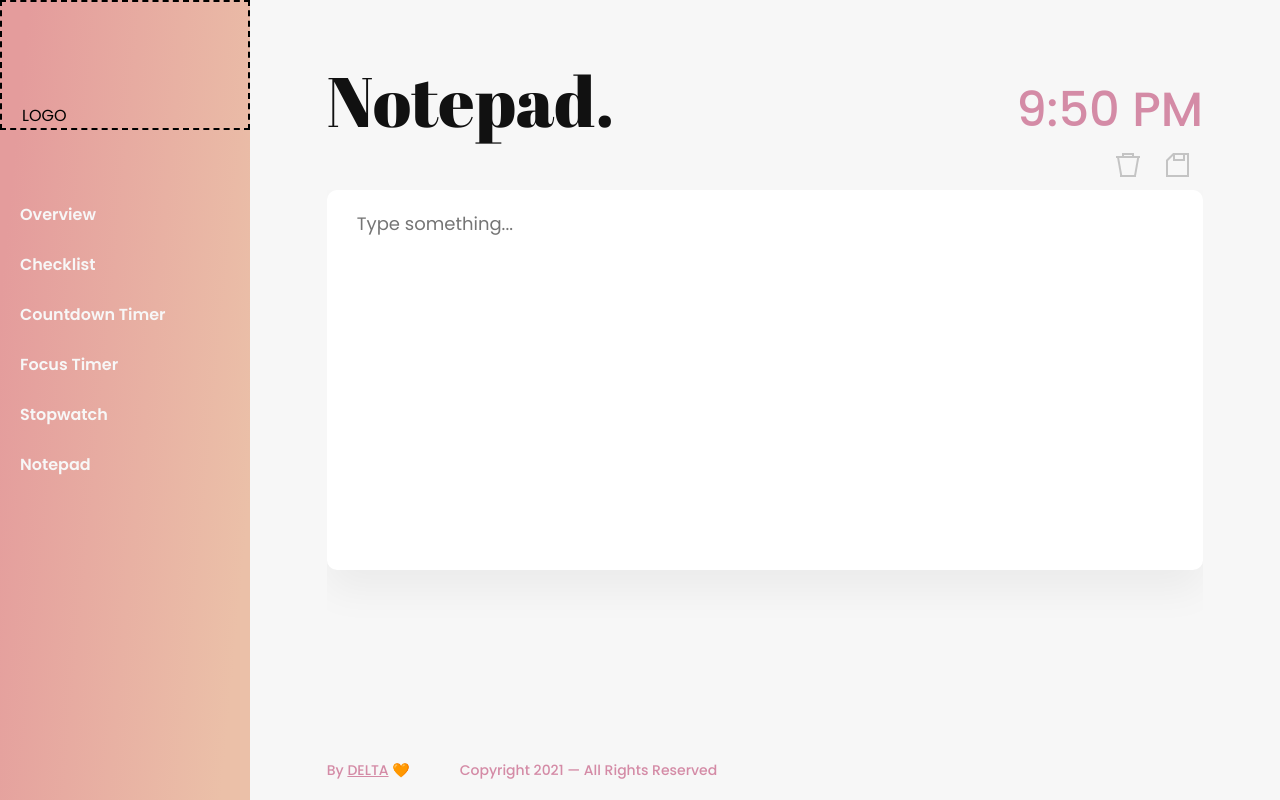
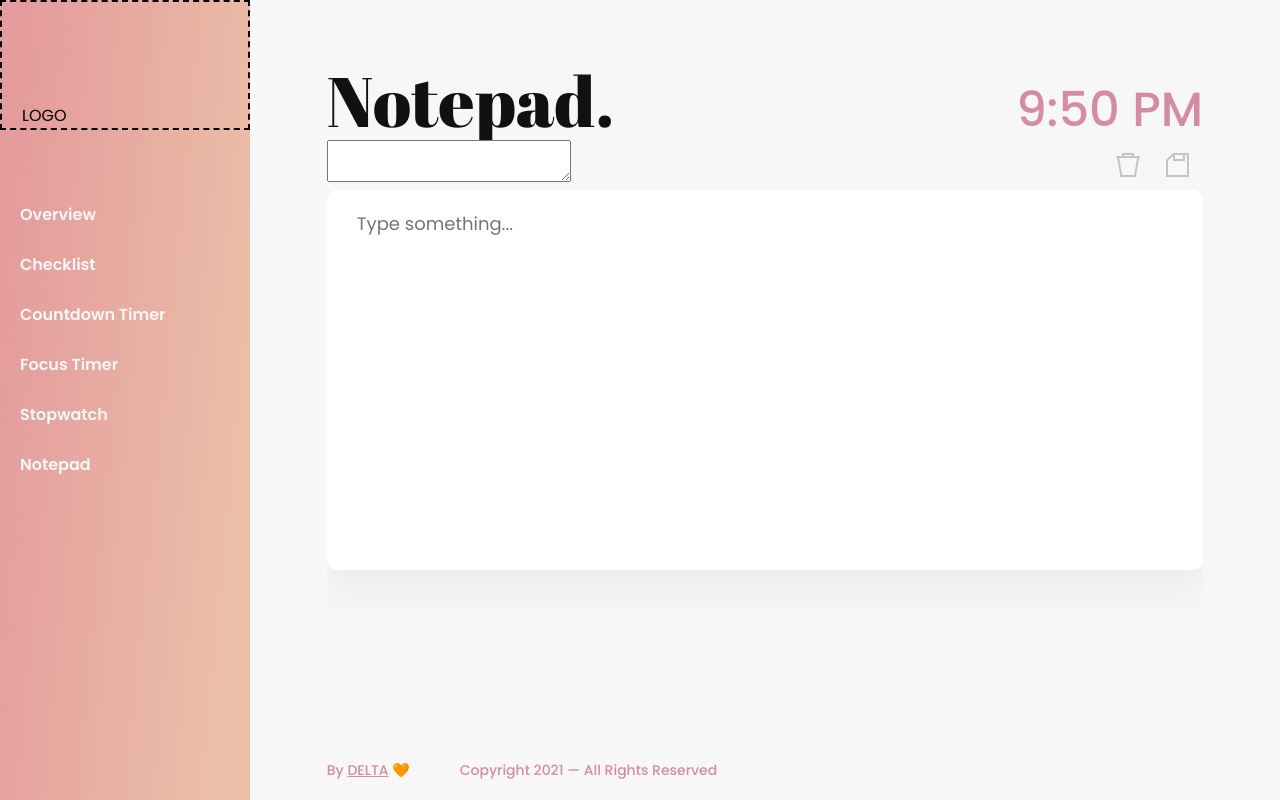
Before and after one commit to Deltaximity/TAKi, a React (Create React App) app in the folder taki-app/: page /notepad in a window 1280 px wide. Built offline with nearby package versions, Linux system fonts and the light colour scheme.

Commit message:
Notepad functions
worked on notepad functions, will continue working on this

```diff
--- a/taki-app/src/Tabs/Notepad.js
+++ b/taki-app/src/Tabs/Notepad.js
@@ -1,4 +1,6 @@
 import React from 'react';
+import { useState } from 'react';
+// import ActionPanel from '../components/ActionPanel';
 
 function Notepad() {
     return (
--- a/taki-app/src/components/ActionPanel.js
+++ b/taki-app/src/components/ActionPanel.js
@@ -1,6 +1,7 @@
 import React from 'react';
 import { Switch, Route } from "react-router-dom";
-
+import { useRef, useState } from 'react';
+// import Notepad from '../Tabs/Notepad';
 // import AddToDo from './Modals/AddItem';
 
 const Add = require('../icons/add.svg');
@@ -12,6 +13,21 @@ const Pause = require('../icons/pause.svg');
 // USE REQUIRE() IN ORDER FOR WEBPACK TO PROCESS INTERNAL FILES
 
 function ActionPanel() {
+    // const Note = document.querySelector('.note');
+    // function showValue() {
+    //     console.log(Note);
+    // }
+
+    const [copySuccess, setCopySuccess] = useState('');
+    const textAreaRef = useRef(null);
+
+    function copyToClipboard(e) {
+        textAreaRef.current.select();
+        document.execCommand('copy');
+        e.target.focus();
+        setCopySuccess('Copied!');
+    };
+
     return (
         <div className="action-panel">
             <Switch>
@@ -38,7 +54,10 @@ function ActionPanel() {
             </Switch>
             <Switch>
                 <Route path="/notepad">
-                    <button><img src={Save} alt="Save" /></button>
+                    <button><img src={Save} alt="Save" onClick={copyToClipboard} /></button>
+                    {copySuccess}
+
+                    <textarea ref={textAreaRef} />
                     <button><img src={Trash} alt="Trash" /></button>
                 </Route>
             </Switch>
```
